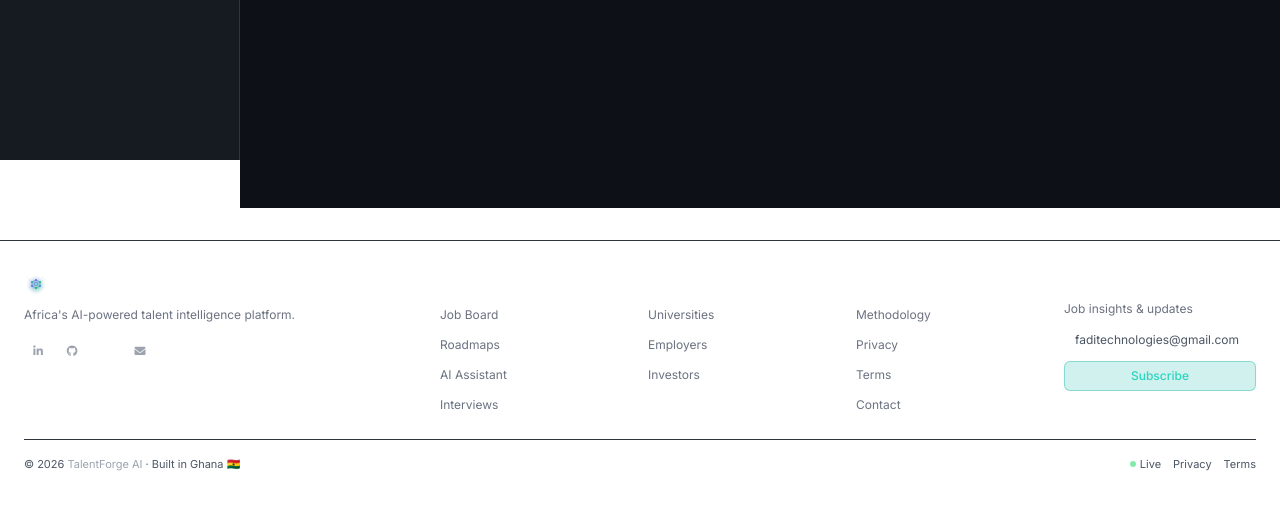
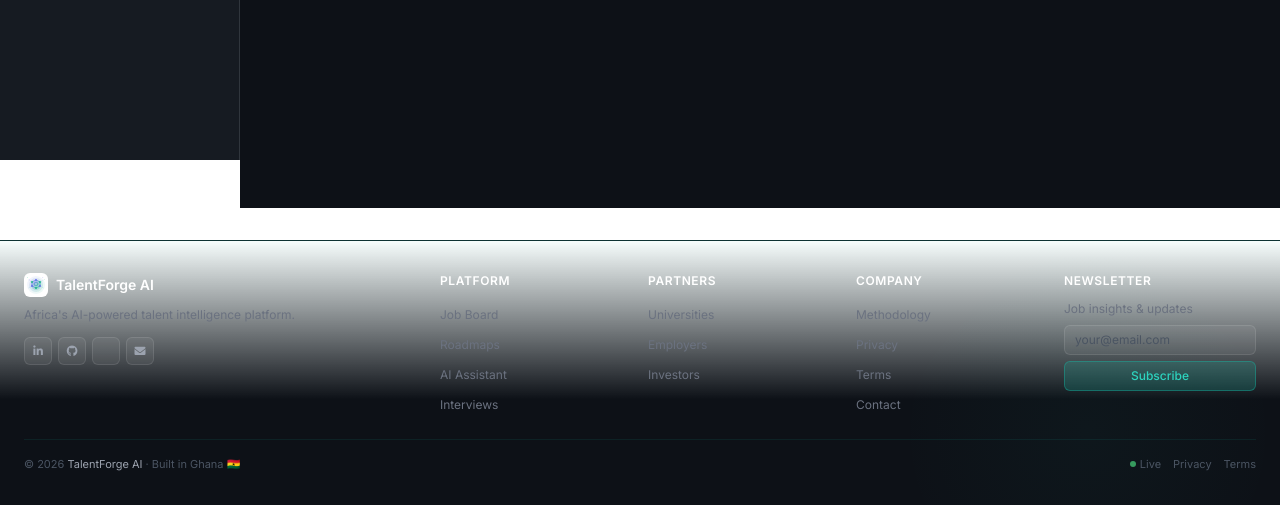
Before and after one commit to Fadel333/career-intelligence, a Flask app: page / in a window 1280 px wide. Shown: the part 640-1145 px from the top of the page. Run offline with Flask 3, Linux system fonts and the light colour scheme; data that the repository does not hold is empty; some libraries are stand-ins or nearby versions.

Commit message:
Update footer with teal gradient — match brand

```diff
--- a/app/templates/base.html
+++ b/app/templates/base.html
@@ -790,10 +790,16 @@
     </main>
 
     <!-- ============================================
-         FOOTER
+     FOOTER — Teal Glow (Option B)
      ============================================ -->
-    <footer class="border-t border-[#30363d] mt-8">
-        <div class="max-w-7xl mx-auto px-4 sm:px-6 py-6 sm:py-8">
+<footer class="border-t border-teal-500/20 mt-8 relative overflow-hidden"
+        style="background: linear-gradient(180deg, rgba(45, 212, 191, 0.04) 0%, #0d1117 60%);">
+
+    <!-- Subtle radial glow (top-right corner) -->
+    <div class="absolute top-0 right-0 w-96 h-96 pointer-events-none opacity-40"
+         style="background: radial-gradient(circle, rgba(45, 212, 191, 0.08) 0%, transparent 70%);"></div>
+
+    <div class="max-w-7xl mx-auto px-4 sm:px-6 py-6 sm:py-8 relative z-10">
 
         <!-- Main Grid -->
         <div class="grid grid-cols-2 md:grid-cols-12 gap-6 md:gap-4 mb-6">
@@ -873,7 +879,7 @@
                     <input type="email"
                            name="email"
                            required
-                               placeholder="faditechnologies@gmail.com"
+                           placeholder="your@email.com"
                            class="w-full bg-white/5 border border-white/10 rounded-md px-2.5 py-1.5 text-xs text-white placeholder-gray-600 focus:border-teal-500/50 focus:outline-none transition">
                     <button type="submit"
                             class="w-full bg-teal-500/20 hover:bg-teal-500/30 border border-teal-500/40 text-teal-400 hover:text-teal-300 text-xs font-medium rounded-md px-2.5 py-1.5 transition-all">
@@ -885,7 +891,7 @@
         </div>
 
         <!-- Bottom Bar -->
-            <div class="pt-4 border-t border-[#30363d] flex flex-col sm:flex-row items-center justify-between gap-2">
+        <div class="pt-4 border-t border-teal-500/10 flex flex-col sm:flex-row items-center justify-between gap-2">
             <p class="text-gray-600 text-[11px]">
                 © 2026 <span class="text-gray-400">TalentForge AI</span> · Built in Ghana 🇬🇭
             </p>
@@ -900,7 +906,6 @@
         </div>
     </div>
 </footer>
-
     <!-- ============================================
          JAVASCRIPT
          ============================================ -->
```
Lines whose indentation alone changed are shown as unchanged.
